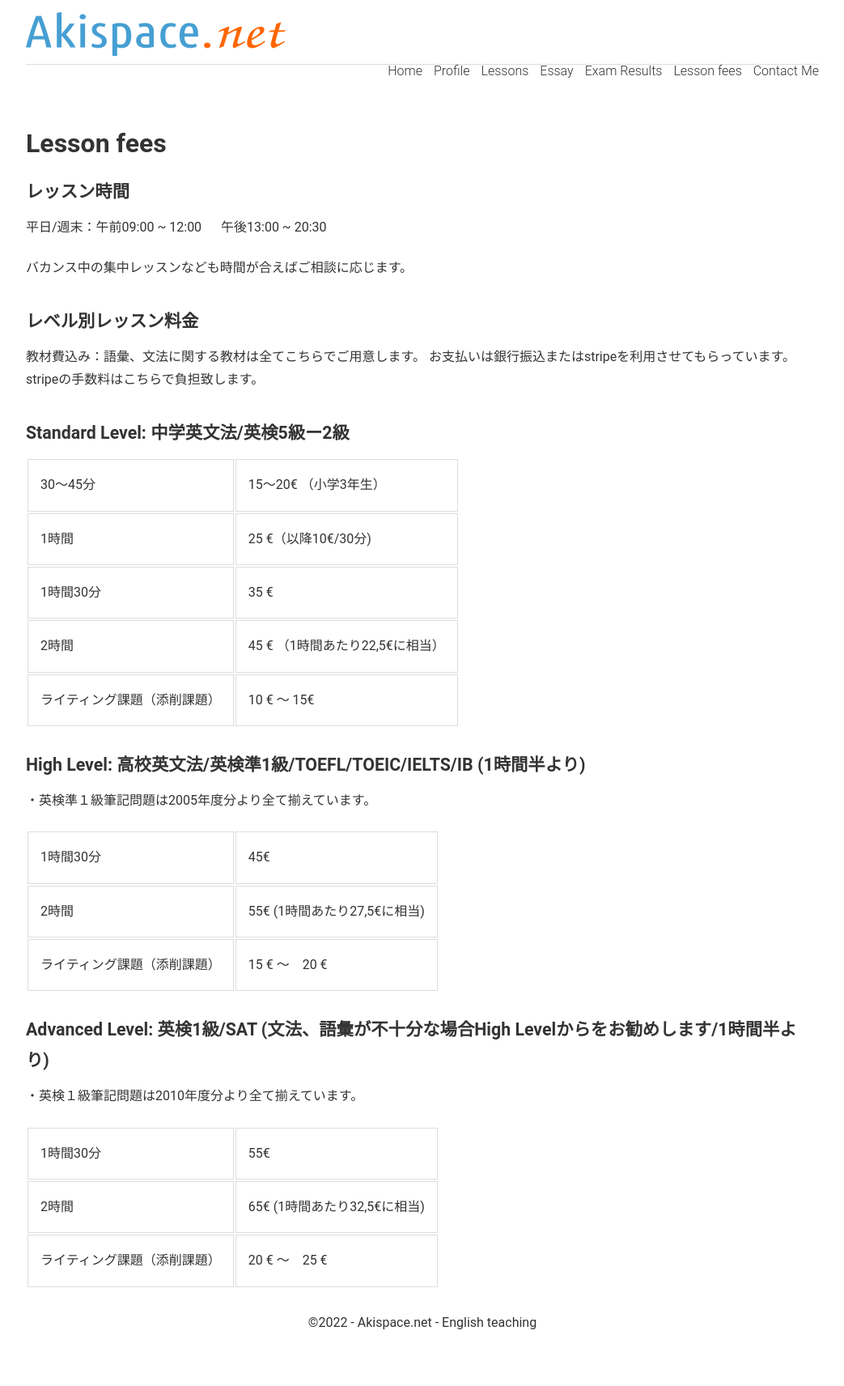
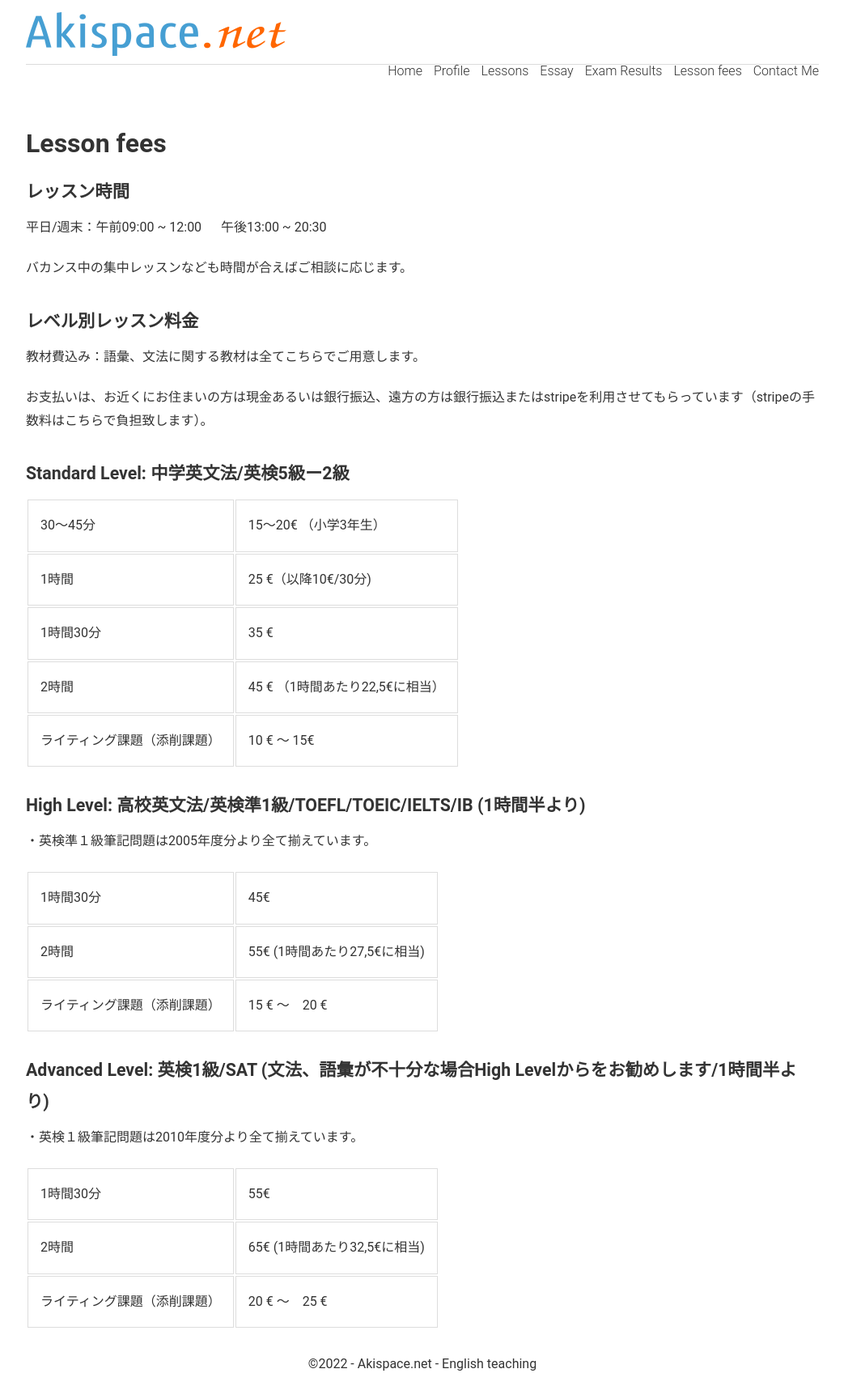
Before and after one commit to phocean/akispace, a Jekyll site: the page built from hour_fees.md, in a window 1280 px wide. Shown: the whole page at 81% size, without its empty margins (118-1161 px from the left). Built offline with Jekyll 4.4.1, drawn with Linux system fonts in a browser that asks for light colours; before the commit the page ends 1662 px from its top, so only the background shows below that.

Commit message:
Update hour_fees.md

```diff
--- a/hour_fees.md
+++ b/hour_fees.md
@@ -17,8 +17,8 @@ description: フランス、パリ/ブローニュで探す英語家庭教師。
 ### レベル別レッスン料金
 
 教材費込み：語彙、文法に関する教材は全てこちらでご用意します。
-お支払いは銀行振込またはstripeを利用させてもらっています。
-stripeの手数料はこちらで負担致します。
+
+お支払いは、お近くにお住まいの方は現金あるいは銀行振込、遠方の方は銀行振込またはstripeを利用させてもらっています（stripeの手数料はこちらで負担致します）。
 
 ### Standard Level: 中学英文法/英検5級ー2級
 
```
